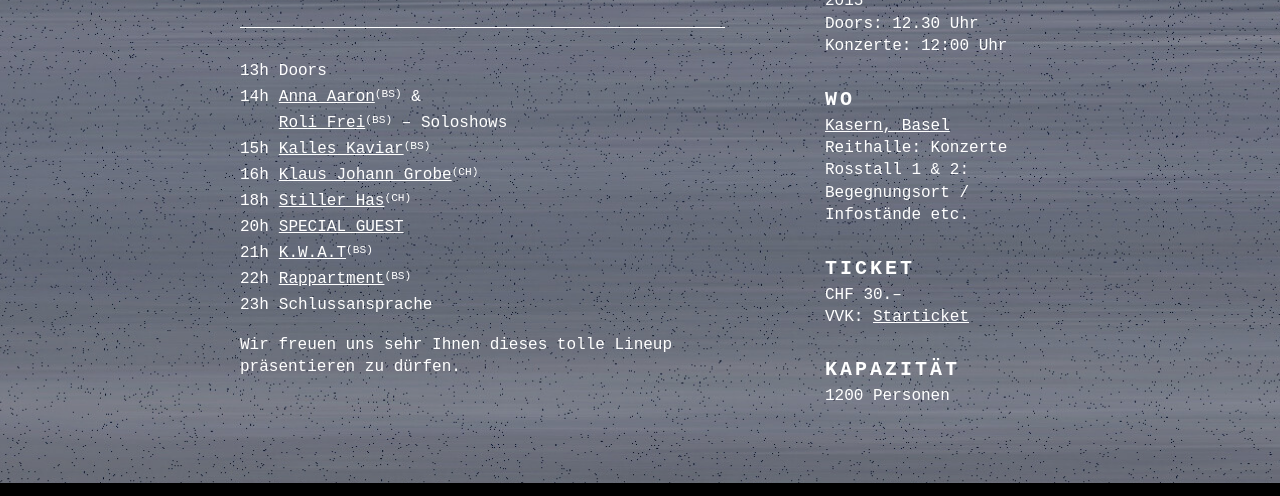
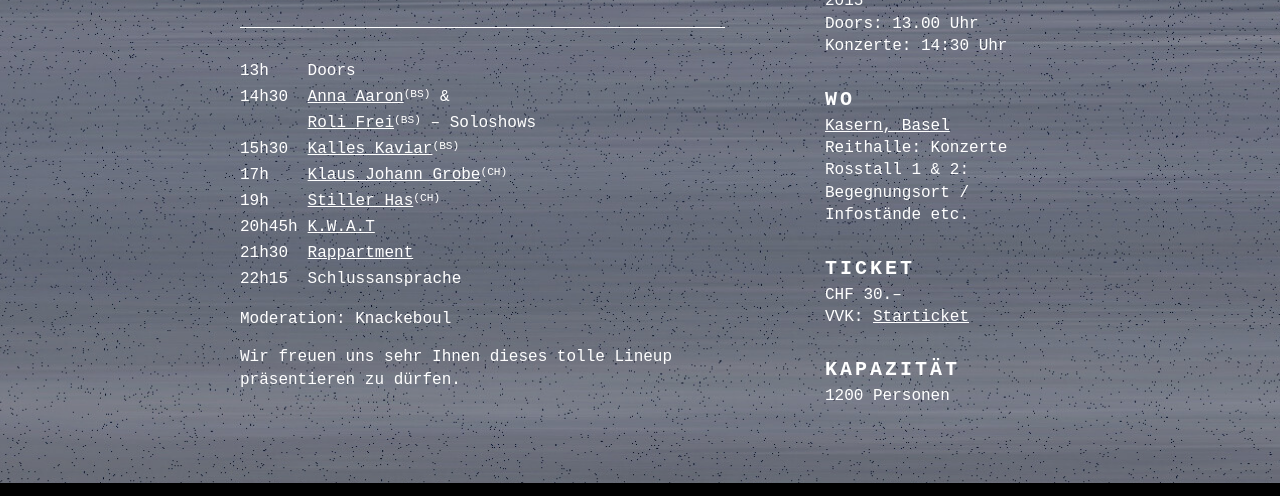
Before and after one commit to martinpfister/goyb, a website: page app/programm.html in a window 1280 px wide. Shown: the part 217-713 px from the top of the page. Drawn offline with nearby package versions, Linux system fonts and the light colour scheme; files that its build step writes are made by us from their sources; files whose address does not match are found by name.

Commit message:
Update timetable

```diff
--- a/app/programm.html
+++ b/app/programm.html
@@ -55,7 +55,7 @@
                         <td>Doors</td>
                     </tr>
                     <tr>
-                        <td>14h</td>
+                        <td>14h30</td>
                         <td>
                             <article id="anna"  class="cd-section">
 
@@ -73,7 +73,7 @@
                                                     <span class="small-top">(BS)</span>
                                                 </header>
                                                 <div class="concert-start">
-                                                    <p>Konzertbeginn: <strong>14:00 Uhr</strong></p>
+                                                    <p>Konzertbeginn: <strong>14:30 Uhr</strong></p>
                                                 </div>
                                                 <div class="content">
                                                     <p>
@@ -116,7 +116,7 @@
                                                     <span class="small-top">(CH)</span>
                                                 </header>
                                                 <div class="concert-start">
-                                                    <p>Konzertbeginn: <strong>14:00 Uhr</strong></p>
+                                                    <p>Konzertbeginn: <strong>14:30 Uhr</strong></p>
                                                 </div>
                                                 <div class="content">
                                                     <p>
@@ -144,7 +144,7 @@
                         </td>
                     </tr>
                     <tr>
-                        <td>15h</td>
+                        <td>15h30</td>
                         <td>
                             <article id="kalles" class="cd-section">
 
@@ -162,7 +162,7 @@
                                                     <span class="small-top">(BS)</span>
                                                 </header>
                                                 <div class="concert-start">
-                                                    <p>Konzertbeginn: <strong>15:00 Uhr</strong></p>
+                                                    <p>Konzertbeginn: <strong>15:30 Uhr</strong></p>
                                                 </div>
                                                 <div class="content">
                                                     <p>
@@ -187,7 +187,7 @@
                         </td>
                     </tr>
                     <tr>
-                        <td>16h</td>
+                        <td>17h</td>
                         <td>
                             <article id="klaus" class="cd-section">
 
@@ -205,7 +205,7 @@
                                                     <span class="small-top">(CH)</span>
                                                 </header>
                                                 <div class="concert-start">
-                                                    <p>Konzertbeginn: <strong>16:00 Uhr</strong></p>
+                                                    <p>Konzertbeginn: <strong>17:00 Uhr</strong></p>
                                                 </div>
                                                 <div class="content">
                                                     <p>
@@ -233,7 +233,7 @@
                         </td>
                     </tr>
                     <tr>
-                        <td>18h</td>
+                        <td>19h</td>
                         <td>
                             <article id="has"  class="cd-section">
 
@@ -251,7 +251,7 @@
                                                     <span class="small-top">(CH)</span>
                                                 </header>
                                                 <div class="concert-start">
-                                                    <p>Konzertbeginn: <strong>18:00 Uhr</strong></p>
+                                                    <p>Konzertbeginn: <strong>19:00 Uhr</strong></p>
                                                 </div>
                                                 <div class="content">
                                                     <p>
@@ -279,7 +279,7 @@
                             </article>
                         </td>
                     </tr>
-                    <tr>
+                    <!-- <tr>
                         <td>20h</td>
                         <td>
                             <article id="bombino" class="cd-section">
@@ -311,14 +311,14 @@
                                 <a href="#0" class="cd-modal-close">Close</a>
                             </article>
                         </td>
-                    </tr>
+                    </tr> -->
                     <tr>
-                        <td>21h</td>
+                        <td>20h45h</td>
                         <td>
                             <article id="kwat" class="cd-section">
 
                                 <div class="cd-modal-action">
-                                    <a href="#0" data-type="modal-trigger">K.W.A.T</a><span class="small-top">(BS)</span>
+                                    <a href="#0" data-type="modal-trigger">K.W.A.T</a>
                                     <span class="cd-modal-bg"></span>
                                 </div>
 
@@ -332,7 +332,7 @@
                                                     <h2>Chilz, Kush, Sam, Krime, Manoo, Levo</h2>
                                                 </header>
                                                 <div class="concert-start">
-                                                    <p>Konzertbeginn: <strong>21:30 Uhr</strong></p>
+                                                    <p>Konzertbeginn: <strong>20:45 Uhr</strong></p>
                                                 </div>
                                                 <div class="content">
                                                     <p>
@@ -357,12 +357,12 @@
                         </td>
                     </tr>
                     <tr>
-                        <td>22h</td>
+                        <td>21h30</td>
                         <td>
                             <article id="rappartment"  class="cd-section">
 
                                 <div class="cd-modal-action">
-                                    <a href="#0" data-type="modal-trigger">Rappartment</a><span class="small-top">(BS)</span>
+                                    <a href="#0" data-type="modal-trigger">Rappartment</a>
                                     <span class="cd-modal-bg"></span>
                                 </div>
 
@@ -376,7 +376,7 @@
                                                     <h2>PYRO, Mos, Dr. Aux, Sista Lin, PearlBeatz, Funky Notes, Rudee, Beatquest & Venti</h2>
                                                 </header>
                                                 <div class="concert-start">
-                                                    <p>Konzertbeginn: <strong>22:15 Uhr</strong></p>
+                                                    <p>Konzertbeginn: <strong>21:30 Uhr</strong></p>
                                                 </div>
                                                 <div class="content">
                                                     <p>
@@ -407,18 +407,20 @@
                         </td>
                     </tr>
                     <tr>
-                        <td>23h</td>
+                        <td>22h15</td>
                         <td>Schlussansprache</td>
                     </tr>
                 </table>
+                <br>
+                <p>Moderation: Knackeboul</p>
                 <br>
                 <p>Wir freuen uns sehr Ihnen dieses tolle Lineup präsentieren zu dürfen.</p>
             </div>
             <aside class="aside-col">
                 <h2>WANN</h2>
                 <p>Sonntag 29. November 2015</p>
-                <p>Doors: 12.30 Uhr</p>
-                <p>Konzerte: 12:00 Uhr</p>
+                <p>Doors: 13.00 Uhr</p>
+                <p>Konzerte: 14:30 Uhr</p>
                 <br>
                 <br>
                 <h2>WO</h2>
```
Also changed, not shown: app/index.html (+9 -9 lines).
